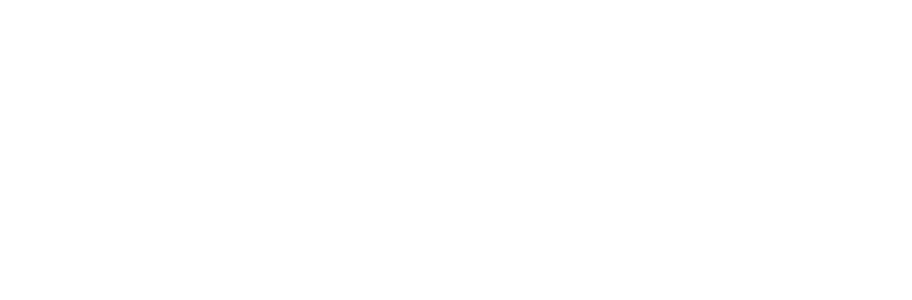
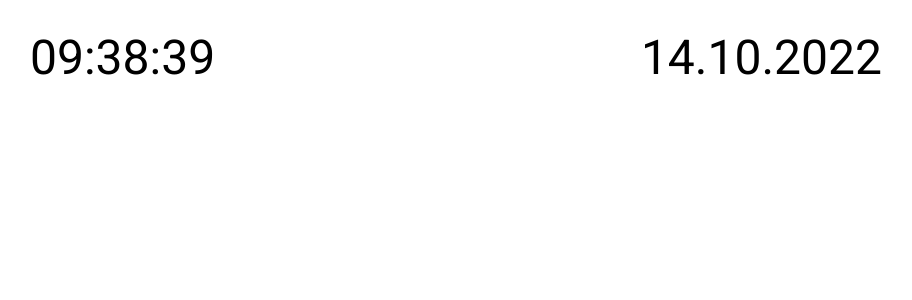
Before and after one commit to dadyarri/ntp, a React (Vite) app: page / in a window 1280 px wide. Shown: the top 300 px of the page, without its empty margins (184-1096 px from the left). Built offline with nearby package versions, Linux system fonts and the light colour scheme.

Commit message:
feat: add container with date & time

```diff
--- a/src/app/index.tsx
+++ b/src/app/index.tsx
@@ -1,11 +1,29 @@
-import {useState} from 'react'
+import {useEffect, useState} from 'react'
+import {Container, Typography} from "@mui/material";
+import {DateTime} from "luxon";
 
 function Index() {
-  const [count, setCount] = useState(0)
 
-  return (
-    <></>
-  )
+    const [dateTime, setDateTime] = useState(DateTime.now());
+
+    useEffect(() => {
+        setTimeout(
+            () => setDateTime(DateTime.now()),
+            1000
+        );
+    }, [dateTime])
+
+    return (
+        <Container maxWidth={"md"} sx={{
+            minHeight: "100px",
+            display: "flex",
+            justifyContent: "space-between",
+            alignItems: "center"
+        }}>
+            <Typography variant={"h3"}>{dateTime.toFormat("hh:mm:ss")}</Typography>
+            <Typography variant={"h3"}>{dateTime.toFormat("dd.MM.yyyy")}</Typography>
+        </Container>
+    );
 }
 
 export default Index
```
